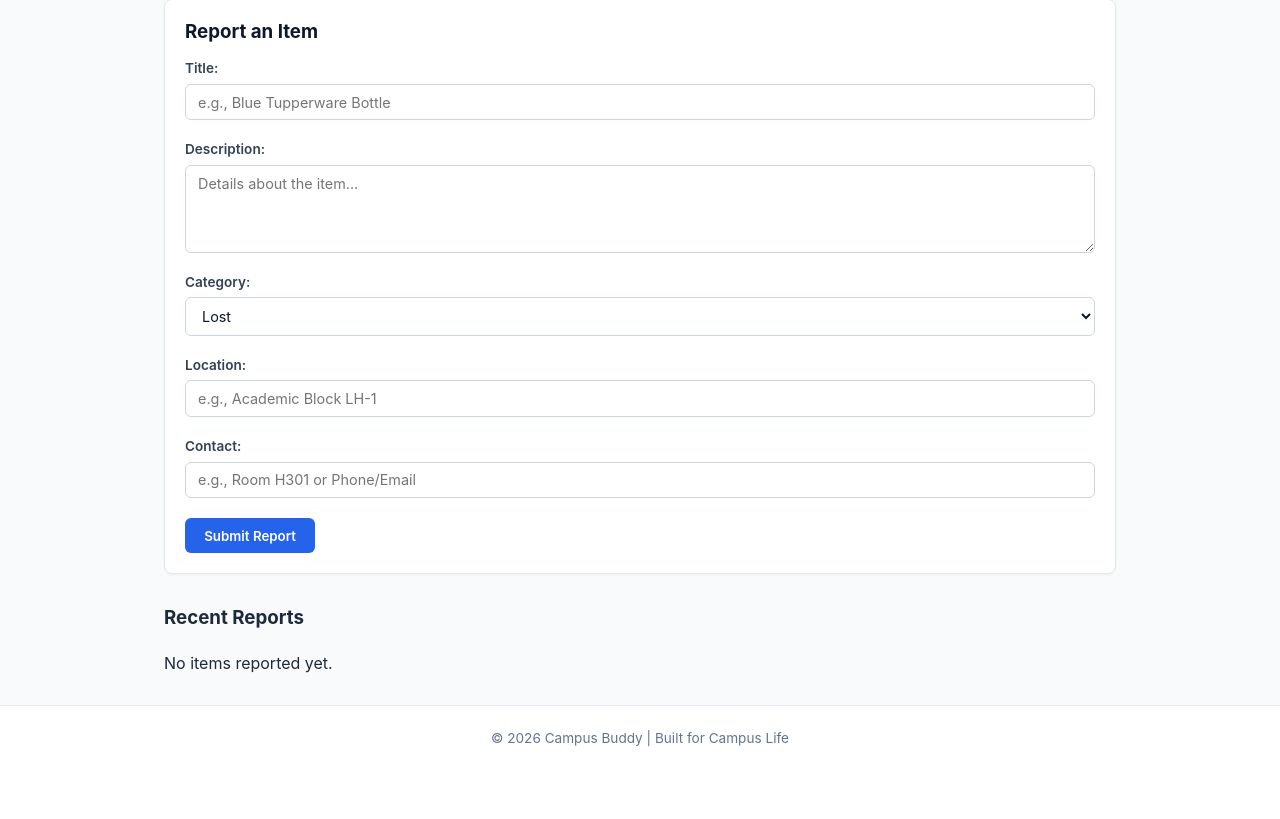
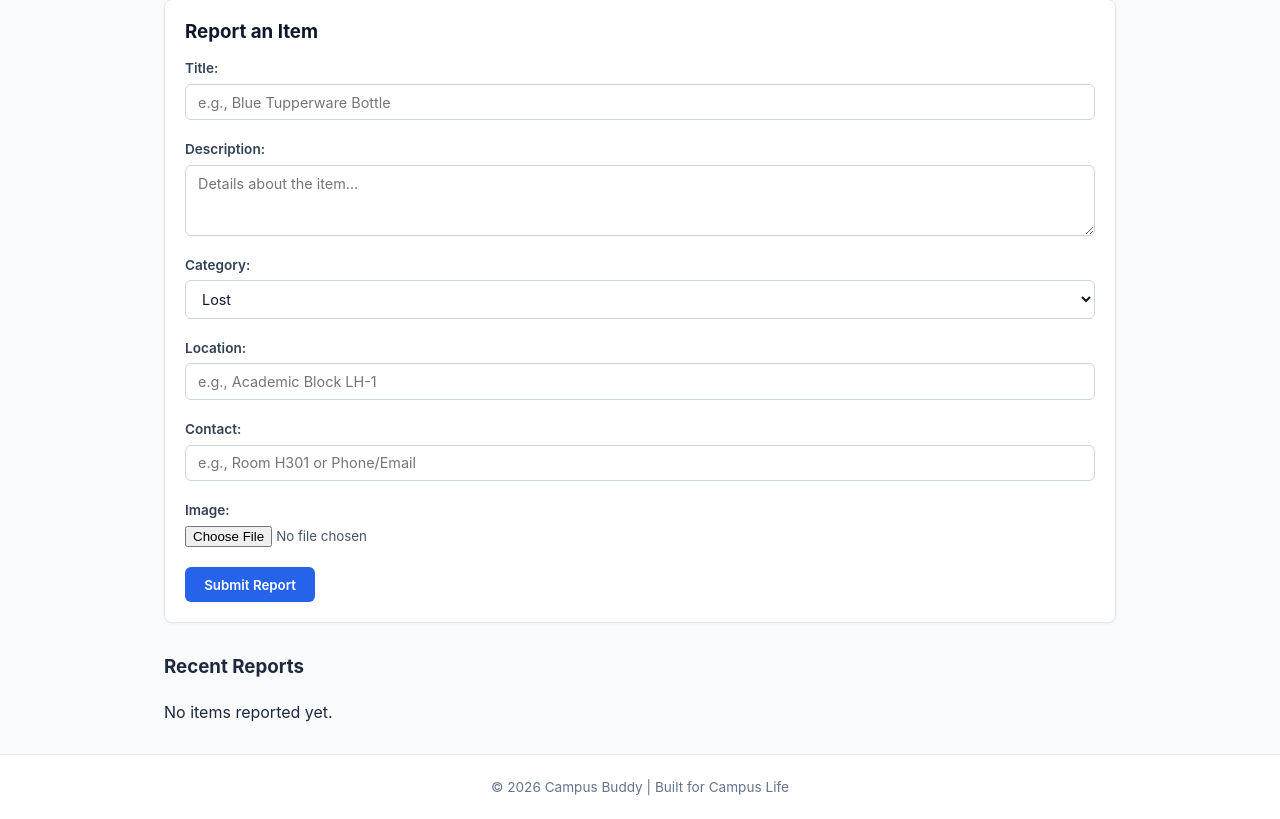
Before and after one commit to keyushtech/campus_buddy, a Django app: page /lost-and-found/ in a window 1280 px wide. Shown: the part 149-968 px from the top of the page. Before the commit the page ends 896 px from the top, so only its background shows below. Run offline with Django 5.2, Linux system fonts and the light colour scheme; data that the repository does not hold is empty.

Commit message:
Add photo upload support for lost and found reports

```diff
--- a/lost_and_found/forms.py
+++ b/lost_and_found/forms.py
@@ -4,11 +4,11 @@ from .models import LostItem
 class LostItemForm(forms.ModelForm):
     class Meta:
         model = LostItem
-        fields = ['title', 'description', 'category', 'location', 'contact']
+        fields = ['title', 'description', 'category', 'location', 'contact', 'image']
         widgets = {
-            'title': forms.TextInput(attrs={'class': 'form-input', 'placeholder': 'e.g., Blue Tupperware Bottle'}),
-            'description': forms.Textarea(attrs={'class': 'form-input', 'rows': 4, 'placeholder': 'Details about the item...'}),
-            'category': forms.Select(attrs={'class': 'form-input'}),
-            'location': forms.TextInput(attrs={'class': 'form-input', 'placeholder': 'e.g., Academic Block LH-1'}),
-            'contact': forms.TextInput(attrs={'class': 'form-input', 'placeholder': 'e.g., Room H301 or Phone/Email'}),
+            'title': forms.TextInput(attrs={'placeholder': 'e.g., Blue Tupperware Bottle'}),
+            'description': forms.Textarea(attrs={'rows': 3, 'placeholder': 'Details about the item...'}),
+            'category': forms.Select(),
+            'location': forms.TextInput(attrs={'placeholder': 'e.g., Academic Block LH-1'}),
+            'contact': forms.TextInput(attrs={'placeholder': 'e.g., Room H301 or Phone/Email'}),
         }
--- a/lost_and_found/models.py
+++ b/lost_and_found/models.py
@@ -1,16 +1,17 @@
 from django.db import models
 
 class LostItem(models.Model):
-    STATUS_CHOICES = [
+    CATEGORY_CHOICES = [
         ('LOST', 'Lost'),
         ('FOUND', 'Found'),
     ]
 
     title = models.CharField(max_length=100)
     description = models.TextField()
-    category = models.CharField(max_length=5, choices=STATUS_CHOICES, default='LOST')
+    category = models.CharField(max_length=5, choices=CATEGORY_CHOICES, default='LOST')
     location = models.CharField(max_length=100)
     contact = models.CharField(max_length=100)
+    image = models.ImageField(upload_to='lost_found_images/', blank=True, null=True)
     date_posted = models.DateTimeField(auto_now_add=True)
 
     def __str__(self):
--- a/lost_and_found/views.py
+++ b/lost_and_found/views.py
@@ -4,7 +4,7 @@ from .forms import LostItemForm
 
 def index(request):
     if request.method == 'POST':
-        form = LostItemForm(request.POST)
+        form = LostItemForm(request.POST, request.FILES)
         if form.is_valid():
             form.save()
             return redirect('lost_and_found_index')
--- a/templates/lost_and_found/index.html
+++ b/templates/lost_and_found/index.html
@@ -8,7 +8,7 @@
 <!-- Submission Form -->
 <div class="card" style="margin-bottom: 2rem;">
     <h3>Report an Item</h3>
-    <form method="POST" style="display: flex; flex-direction: column; gap: 0.75rem; margin-top: 1rem;">
+    <form method="POST" enctype="multipart/form-data" style="display: flex; flex-direction: column; gap: 0.75rem; margin-top: 1rem;">
         {% csrf_token %}
         {{ form.as_p }}
         <button type="submit" style="background: #2563eb; color: white; border: none; padding: 0.6rem 1.2rem; border-radius: 6px; font-weight: 600; cursor: pointer; align-self: flex-start;">
@@ -21,6 +21,9 @@
 <div class="grid">
     {% for item in items %}
         <div class="card">
+            {% if item.image %}
+                <img src="{{ item.image.url }}" alt="{{ item.title }}" style="width: 100%; height: 180px; object-fit: cover; border-radius: 6px; margin-bottom: 0.75rem;">
+            {% endif %}
             <span class="badge {% if item.category == 'LOST' %}badge-lost{% else %}badge-found{% endif %}">
                 {{ item.get_category_display }}
             </span>
```
Also changed, not shown: lost_and_found/migrations/0002_lostitem_image.py (added).
